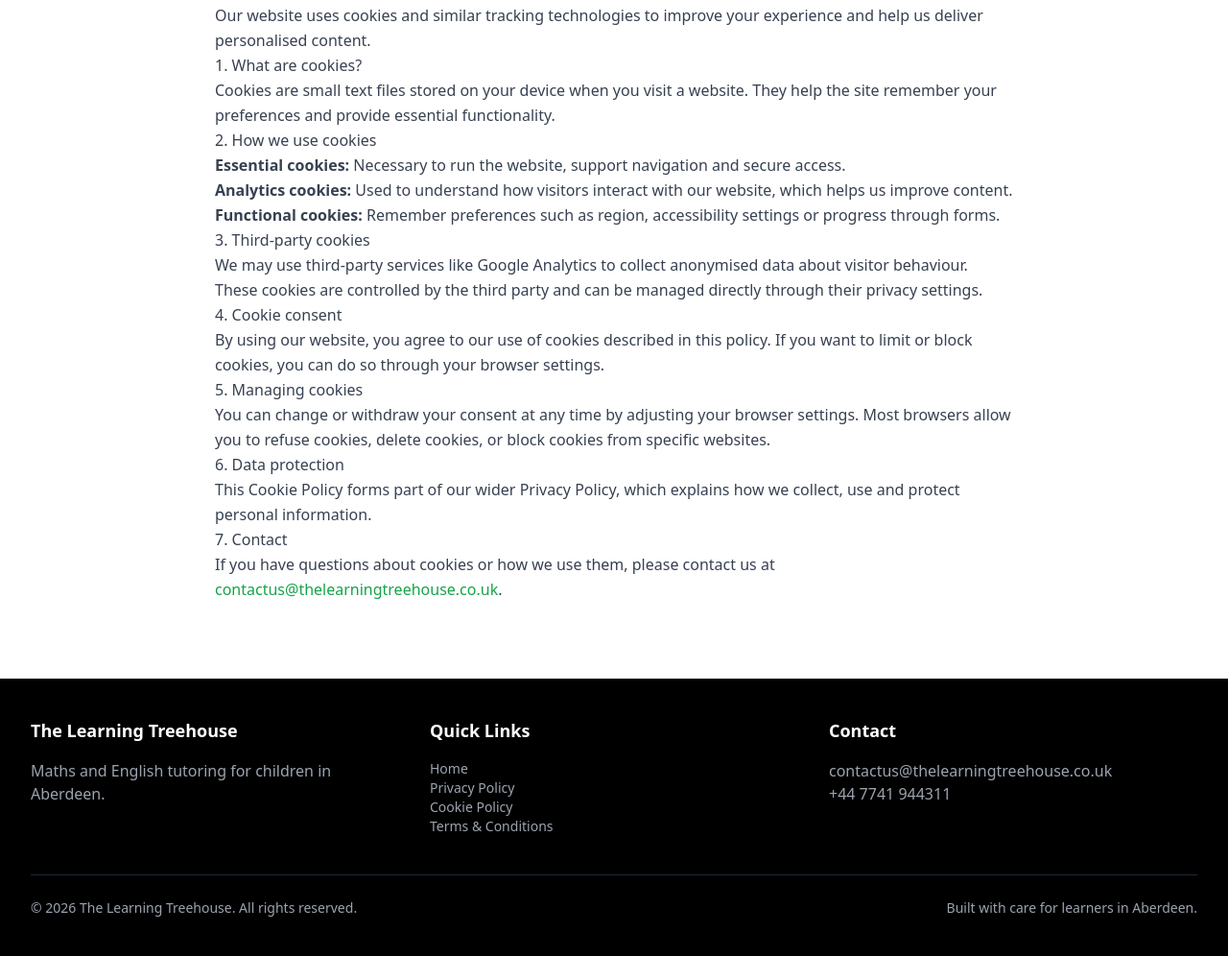
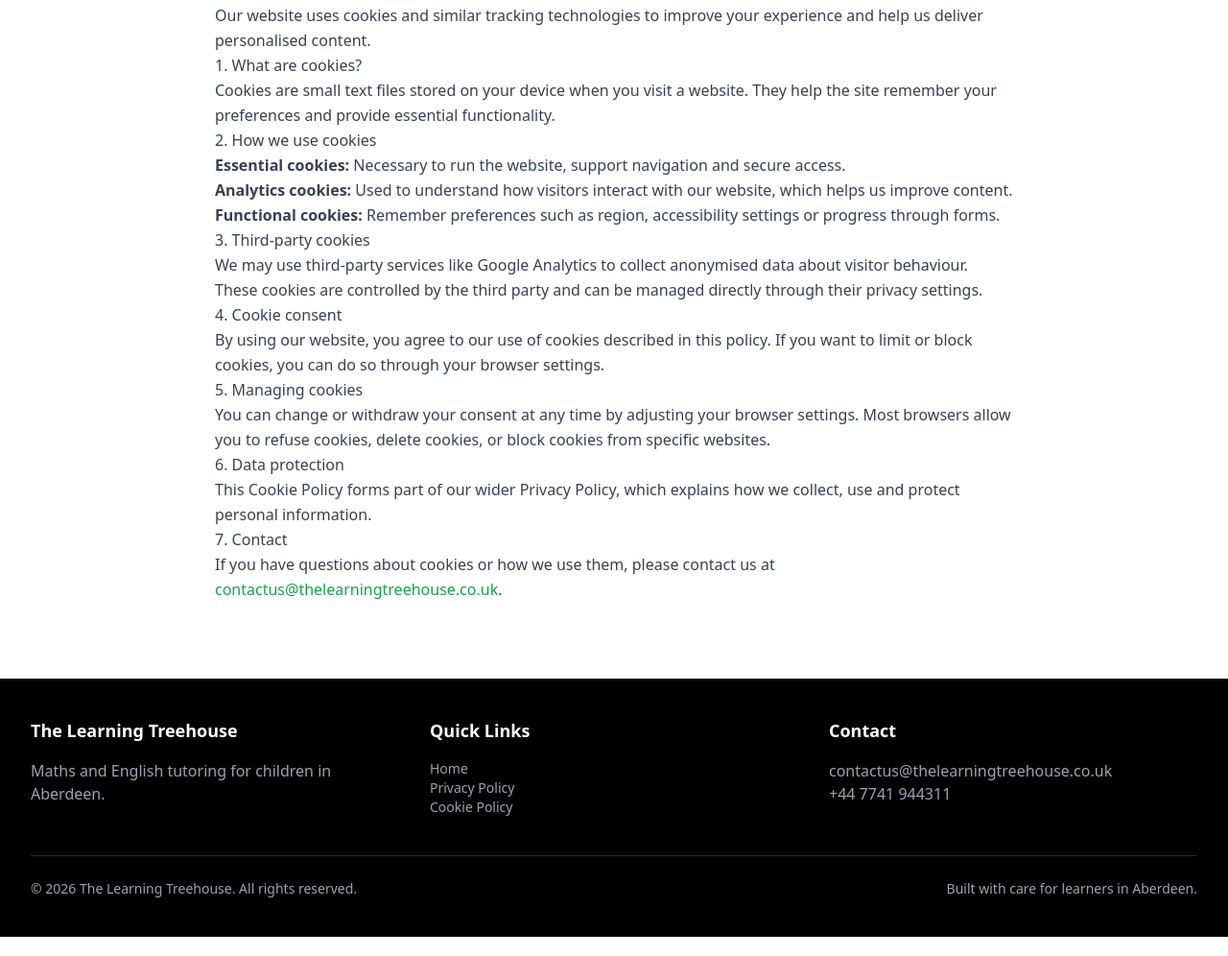
Before and after one commit to Raphael-Dawodu/tlth, a website: page public/cookie-policy.html in a window 1280 px wide. Shown: the part 313-1309 px from the top of the page at 96% size. Drawn offline with nearby package versions, Linux system fonts and the light colour scheme.

Commit message:
Remove Terms & Conditions from footer links

```diff
--- a/public/cookie-policy.html
+++ b/public/cookie-policy.html
@@ -167,7 +167,6 @@
                 <a href="index.html#hero" class="hover:text-white transition">Home</a><br>
                 <a href="privacy-policy.html" class="hover:text-white transition">Privacy Policy</a><br>
                 <a href="cookie-policy.html" class="hover:text-white transition">Cookie Policy</a><br>
-                <a href="terms-of-service.html" class="hover:text-white transition">Terms & Conditions</a>
               </div>
             </div>
             <div>
```
Also changed, not shown: public/index.html (+0 -1 lines), public/privacy-policy.html (+0 -1 lines), public/terms-of-service.html (+0 -1 lines).
